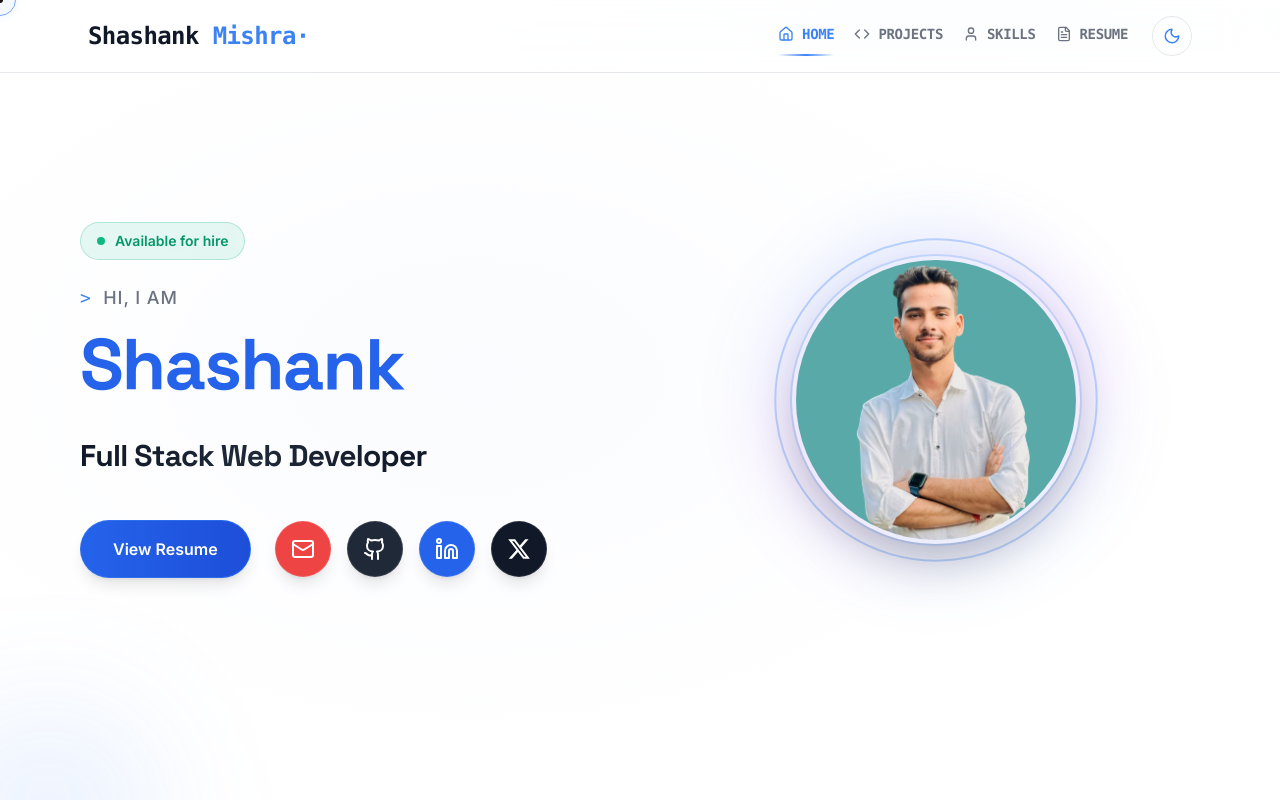
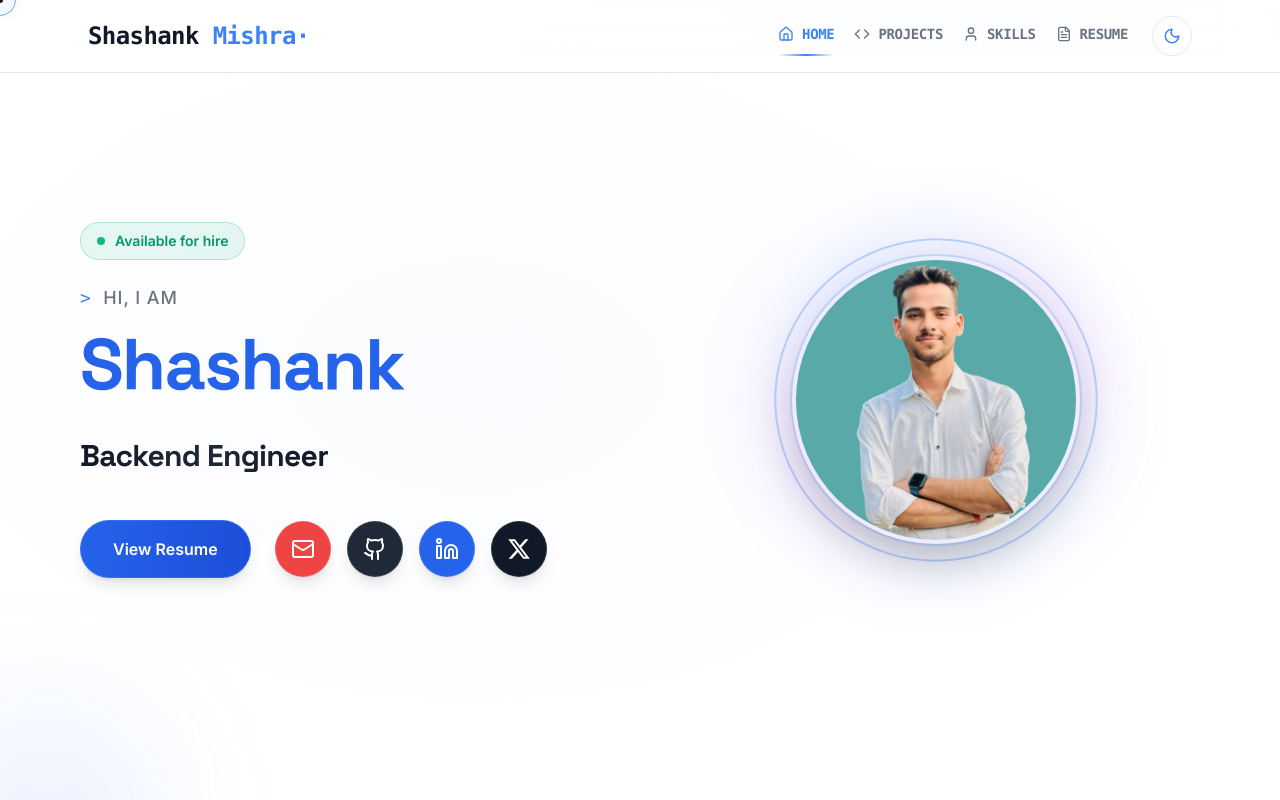
Before and after one commit to shashankmishra21/shashank-portfolio, a Next.js app: page / in a window 1280 px wide. Shown: the top 800 px of the page. Built offline with nearby package versions, Linux system fonts and the light colour scheme.

Commit message:
updated roles

```diff
--- a/app/components/Hero.tsx
+++ b/app/components/Hero.tsx
@@ -22,7 +22,7 @@ export default function Hero() {
   const [currentRoleIndex, setCurrentRoleIndex] = useState(0);
 
   const roles = useMemo(
-    () => ["Full Stack Web Developer"],
+    () => ["Backend Engineer", "AI-Powered Systems", "Final Year CSE"],
     []
   );
 
```
